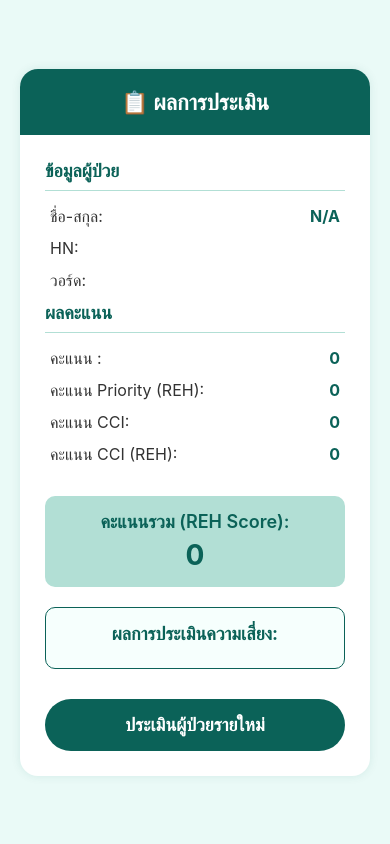
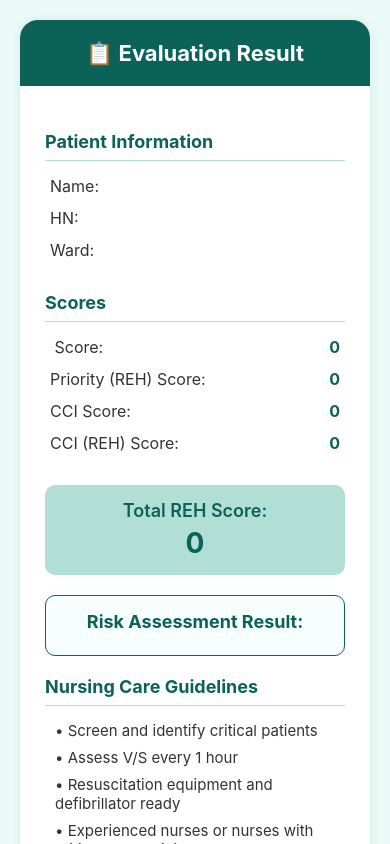
Before and after one commit to SirFamily/project-screening-patients, a React Native app: screen /EvaluationResult in a window 390 px wide. Built offline with nearby package versions, Linux system fonts and the light colour scheme.

Commit message:
feat: Add nursing care guidelines and improve patient information display in EvaluationResultScreen

```diff
--- a/screen/EvaluationResultScreen.js
+++ b/screen/EvaluationResultScreen.js
@@ -1,16 +1,54 @@
-
 import React from 'react';
 import { View, Text, StyleSheet, TouchableOpacity, ScrollView } from 'react-native';
 import { SafeAreaView } from 'react-native-safe-area-context';
 import { usePatientContext } from '../context/PatientContext';
 import { useNavigation } from '@react-navigation/native';
 
+const nursingGuidelines = {
+  '1-4': {
+    general: [
+      'Screen and identify critical patients',
+      'Assess V/S every 1 hour',
+      'Resuscitation equipment and defibrillator ready',
+      'Experienced nurses or nurses with critical care training',
+      'Use REH scoring for every shift',
+      'Report to physician if changes or GCS drops by ≥2 points',
+      'Use ISBAR for case reporting',
+    ],
+    icu_case_note: 'If ICU case, consider transferring patient to general ward/semi-ICU as first priority.'
+  },
+  '5-6': {
+    general: [
+      'Screen and identify critical patients, transfer to semi-critical zone',
+      'Assess V/S every 1 hour',
+      'Resuscitation equipment and defibrillator ready',
+      'Experienced nurses or nurses with critical care training',
+      'Use REH scoring for every shift',
+      'Report to physician if changes or GCS drops by ≥2 points',
+      'Use ISBAR for case reporting',
+    ],
+    icu_case_note: 'If ICU case, consider transferring patient to general ward/semi-ICU as second priority.'
+  },
+  '7_no_icu': [
+    'Screen and identify critical patients, transfer to critical zone near nursing counter',
+    'Assess V/S every 1 hour',
+    'Resuscitation equipment and defibrillator ready',
+    'Experienced nurses or nurses with critical care training',
+    'Use REH scoring for every shift',
+    'Report to physician if changes or GCS drops by ≥2 points',
+    'Use ISBAR for case reporting',
+    'Consider daily ICU bed reservation',
+  ],
+  '7_with_icu': [
+    'Provide care according to ICU standards',
+  ],
+};
+
 const EvaluationResultScreen = () => {
   const { patientData } = usePatientContext();
   const navigation = useNavigation();
-
   const {
-    info: { name, hn, ward },
+    info: { firstName, lastName, hn, ward },
     assessment: { type: assessmentType },
     results: {
       sofaScore, apacheScore,
@@ -34,37 +72,70 @@ const EvaluationResultScreen = () => {
     </View>
   );
 
+  const getGuidelines = () => {
+    if (totalRehScore >= 7) {
+      if (ward === 'ICU') {
+        return nursingGuidelines['7_with_icu'];
+      } else {
+        return nursingGuidelines['7_no_icu'];
+      }
+    } else if (totalRehScore >= 5) {
+      return nursingGuidelines['5-6'].general;
+    } else { // 1-4
+      return nursingGuidelines['1-4'].general;
+    }
+  };
+
+  const getIcuCaseNote = () => {
+    if (patientData.info.ward === 'ICU') { // Only show ICU case note if the patient is in ICU ward
+      if (totalRehScore >= 5 && totalRehScore <= 6) {
+        return nursingGuidelines['5-6'].icu_case_note;
+      } else if (totalRehScore >= 1 && totalRehScore <= 4) {
+        return nursingGuidelines['1-4'].icu_case_note;
+      }
+    }
+    return null;
+  };
+
+  const guidelines = getGuidelines();
+  const icuCaseNote = getIcuCaseNote();
+
   return (
     <SafeAreaView style={{ flex: 1, backgroundColor: '#eafaf7' }}>
       <ScrollView contentContainerStyle={styles.container}>
         <View style={styles.card}>
           <View style={styles.cardHeader}>
-            <Text style={styles.cardHeaderText}>📋 ผลการประเมิน</Text>
+            <Text style={styles.cardHeaderText}>📋 Evaluation Result</Text>
           </View>
           <View style={styles.cardBody}>
-            <Text style={styles.sectionTitle}>ข้อมูลผู้ป่วย</Text>
-            {renderDetail('ชื่อ-สกุล:', name)}
+            <Text style={styles.sectionTitle}>Patient Information</Text>
+            {renderDetail('Name:', `${firstName} ${lastName}`)}
             {renderDetail('HN:', hn)}
-            {renderDetail('วอร์ด:', ward)}
+            {renderDetail('Ward:', ward)}
 
-            <Text style={styles.sectionTitle}>ผลคะแนน</Text>
-            {renderDetail(`คะแนน ${assessmentType}:`, assessmentScore)}
-            {renderDetail('คะแนน Priority (REH):', priorityRehScore)}
-            {renderDetail('คะแนน CCI:', cciScore)}
-            {renderDetail('คะแนน CCI (REH):', cciRehScore)}
-
+            <Text style={styles.sectionTitle}>Scores</Text>
+            {renderDetail(`${assessmentType} Score:`, assessmentScore)}
+            {renderDetail('Priority (REH) Score:', priorityRehScore)}
+            {renderDetail('CCI Score:', cciScore)}
+            {renderDetail('CCI (REH) Score:', cciRehScore)}
             <View style={styles.totalScoreContainer}>
-              <Text style={styles.totalScoreLabel}>คะแนนรวม (REH Score):</Text>
+              <Text style={styles.totalScoreLabel}>Total REH Score:</Text>
               <Text style={styles.totalScoreValue}>{totalRehScore}</Text>
             </View>
 
             <View style={styles.riskLevelContainer}>
-              <Text style={styles.riskLevelLabel}>ผลการประเมินความเสี่ยง:</Text>
+              <Text style={styles.riskLevelLabel}>Risk Assessment Result:</Text>
               <Text style={styles.riskLevelValue}>{riskLevel}</Text>
             </View>
 
+            <Text style={styles.sectionTitle}>Nursing Care Guidelines</Text>
+            {guidelines.map((item, index) => (
+              <Text key={index} style={styles.guidelineItem}>• {item}</Text>
+            ))}
+            {icuCaseNote && <Text style={styles.icuCaseNote}>*** {icuCaseNote}</Text>}
+
             <TouchableOpacity style={styles.newPatientButton} onPress={handleNewPatient}>
-              <Text style={styles.newPatientButtonText}>ประเมินผู้ป่วยรายใหม่</Text>
+              <Text style={styles.newPatientButtonText}>Assess New Patient</Text>
             </TouchableOpacity>
           </View>
         </View>
@@ -111,6 +182,7 @@ const styles = StyleSheet.create({
         borderBottomWidth: 1,
         borderBottomColor: '#b2dfd5',
         paddingBottom: 8,
+        marginTop: 20,
     },
     detailRow: {
         flexDirection: 'row',
@@ -166,6 +238,19 @@ const styles = StyleSheet.create({
         marginTop: 8,
         fontWeight: 'bold',
     },
+    guidelineItem: {
+        fontSize: 15,
+        color: '#333',
+        marginBottom: 8,
+        paddingLeft: 10,
+    },
+    icuCaseNote: {
+        fontSize: 15,
+        color: '#D32F2F',
+        fontWeight: 'bold',
+        marginTop: 10,
+        textAlign: 'center',
+    },
     newPatientButton: {
         backgroundColor: '#0b6258',
         borderRadius: 30,
```
